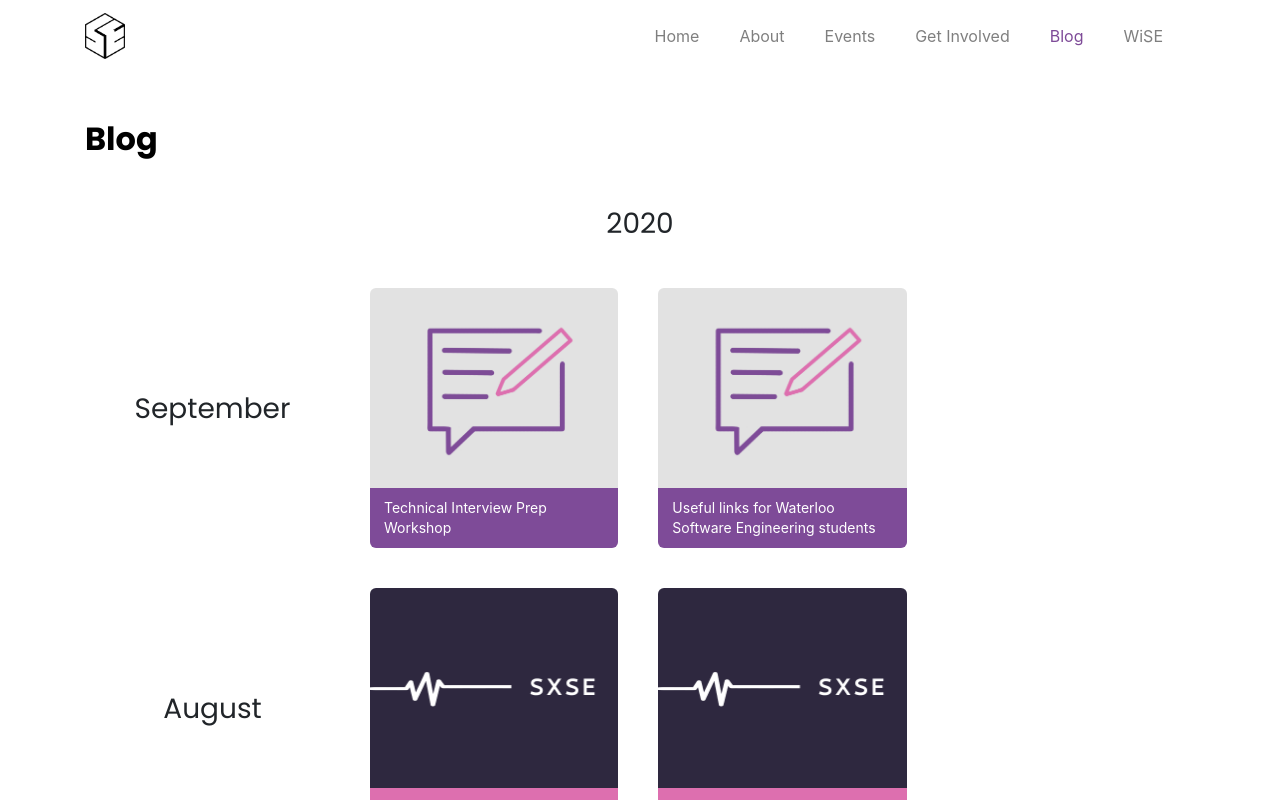
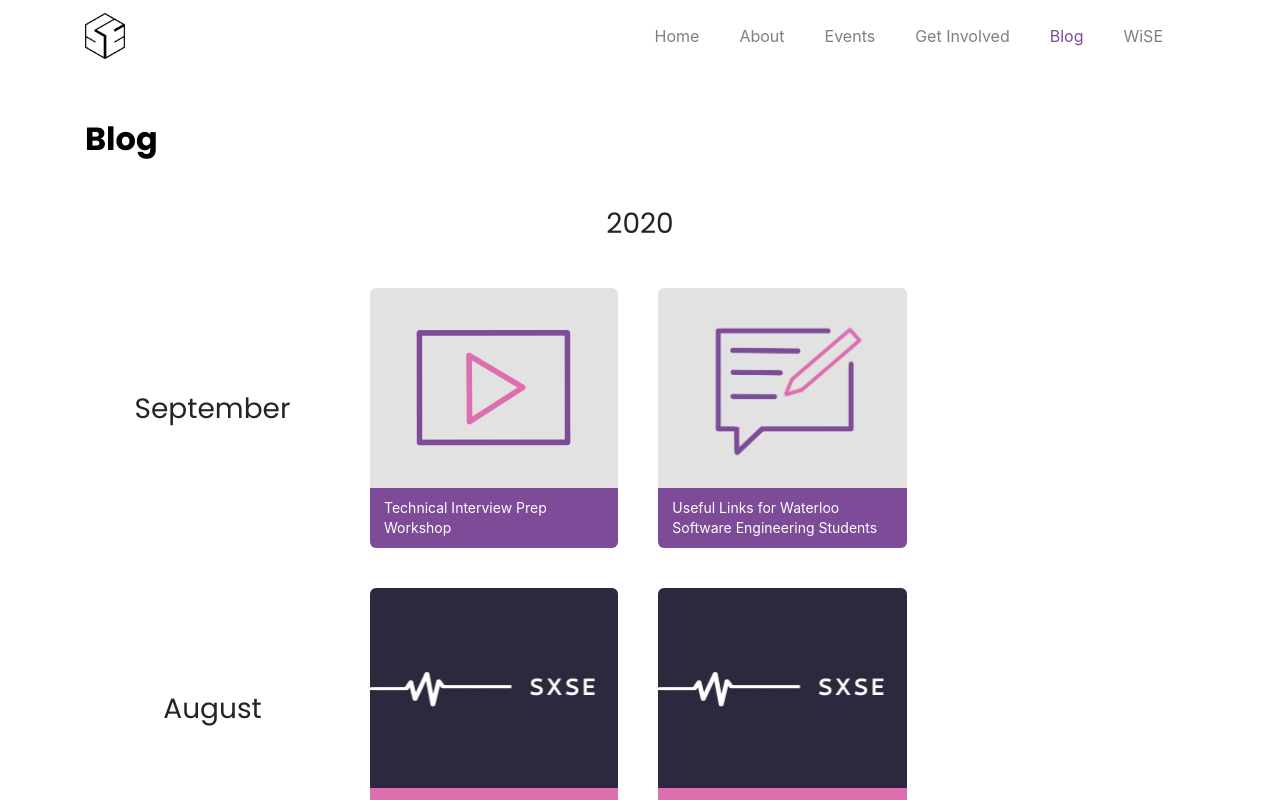
Before and after one commit to SESoc/public-website, a React (Create React App) app: page /blog in a window 1280 px wide. Shown: the top 800 px of the page. Built offline with nearby package versions, Linux system fonts and the light colour scheme; no server answers.

Commit message:
Updated icon for video

```diff
--- a/src/components/BlogPostsGroup.jsx
+++ b/src/components/BlogPostsGroup.jsx
@@ -3,14 +3,11 @@ import url from "url";
 import PropTypes from "prop-types";
 import {Card, Col, Row} from "react-bootstrap";
 import BlogSocialLinks from "./BlogSocialLinks";
-import {BLOG_TYPES} from "../content/BlogContent";
+import {BLOG_TYPES, BLOG_ICONS_MAP} from "../content/BlogContent";
 import "./styles/BlogPostsGroup.scss";
 
 const getDefaultImage = type =>
-  url.resolve(
-    process.env.PUBLIC_URL,
-    `/blog/${type === BLOG_TYPES.PODCAST ? "podcast" : "default"}.png`,
-  );
+  url.resolve(process.env.PUBLIC_URL, `/blog/${BLOG_ICONS_MAP.get(type)}`);
 
 const BlogTile = ({color, type, title, image, links}) => {
   const imgSrc = image || getDefaultImage(type);
--- a/src/content/BlogContent.js
+++ b/src/content/BlogContent.js
@@ -2,7 +2,15 @@ const BLOG_TYPES = {
   PODCAST: "Podcast",
   BLOG: "Blog",
   NEWS: "News",
+  VIDEO: "Video",
 };
+
+const BLOG_ICONS_MAP = new Map([
+  [BLOG_TYPES.PODCAST, "podcast.png"],
+  [BLOG_TYPES.BLOG, "default.png"],
+  [BLOG_TYPES.NEWS, "default.png"],
+  [BLOG_TYPES.VIDEO, "video.png"],
+]);
 
 const podcastRSSLink = {
   type: "rss",
@@ -126,7 +134,7 @@ const blogPosts = [
   },
   {
     type: BLOG_TYPES.BLOG,
-    title: "Useful links for Waterloo Software Engineering students",
+    title: "Useful Links for Waterloo Software Engineering Students",
     date: "1600574400",
     links: [
       {
@@ -136,7 +144,7 @@ const blogPosts = [
     ],
   },
   {
-    type: BLOG_TYPES.BLOG,
+    type: BLOG_TYPES.VIDEO,
     title: "Technical Interview Prep Workshop",
     date: "1600747200",
     links: [
@@ -151,4 +159,4 @@ const blogPosts = [
 const recentBlogPost = blogPosts.reduce((prev, curr) =>
   Number(prev.date) > Number(curr.age) ? prev : curr);
 
-export {BLOG_TYPES, blogPosts, recentBlogPost};
+export {BLOG_TYPES, BLOG_ICONS_MAP, blogPosts, recentBlogPost};
```
Also changed, not shown: public/blog/video.png (added).
